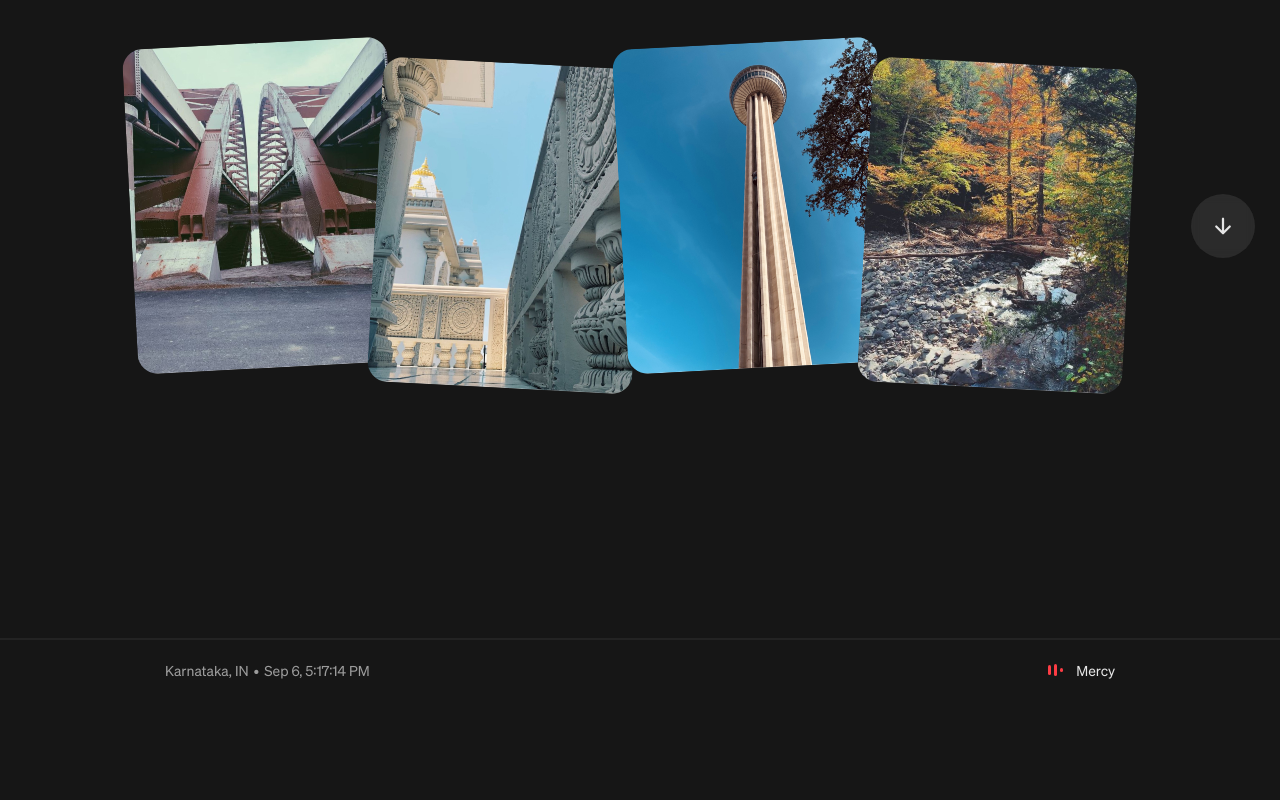
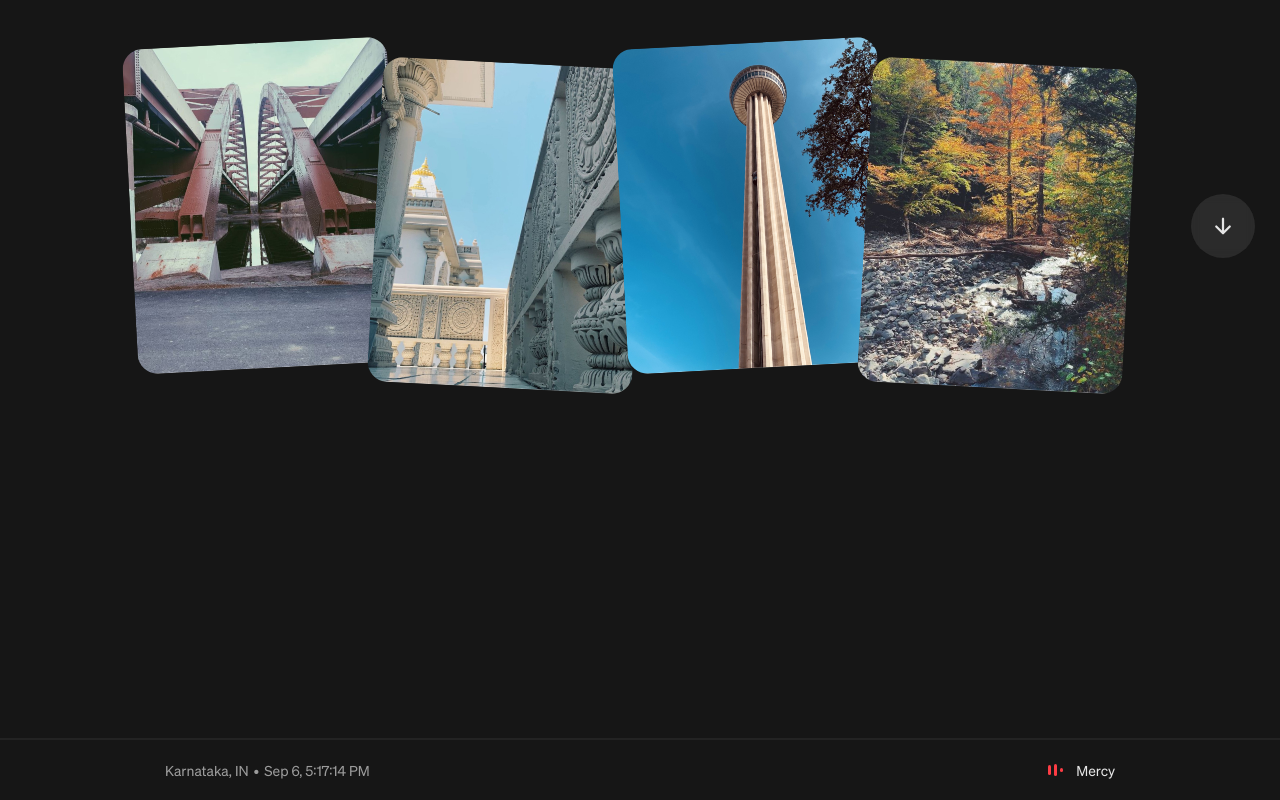
Before and after one commit to solomonshalom/Mom, a Next.js app: page / in a window 1280 px wide. Shown: the part 517-1317 px from the top of the page. Before the commit the page ends 1217 px from the top, so only its background shows below. Built offline with nearby package versions, Linux system fonts and the light colour scheme; no server answers.

Commit message:
Hello! Mom

```diff
--- a/src/styles/common.module.css
+++ b/src/styles/common.module.css
@@ -28,7 +28,7 @@
   justify-content: center;
   align-items: center;
   width: 100%;
-  margin-top: 250px;
+  margin-top: 350px;
 }
 
 .hr {
```
